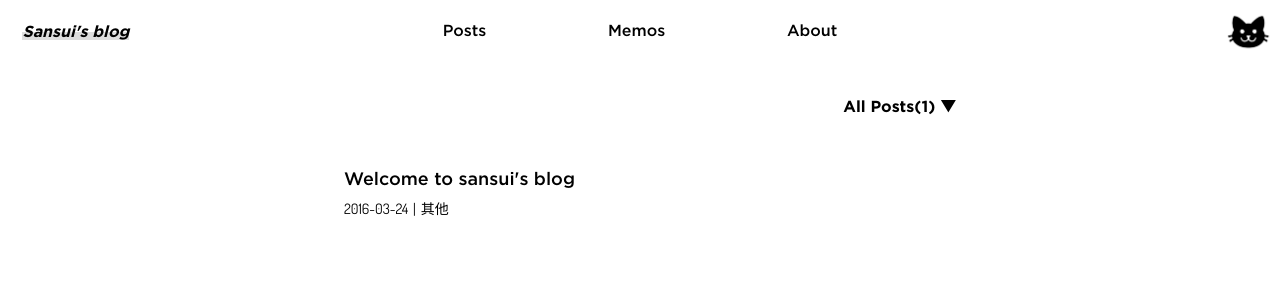
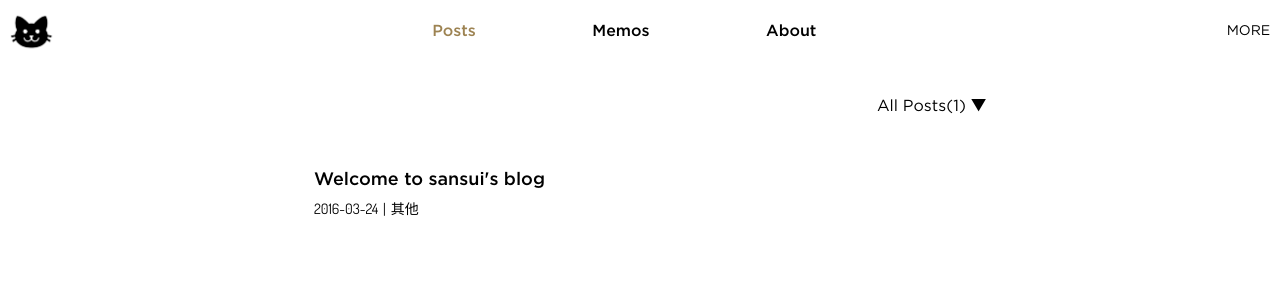
Before and after one commit to Sansui233/blog-neko, a Next.js app: page / in a window 1280 px wide. Shown: the top 300 px of the page. Built offline with nearby package versions, Linux system fonts and the light colour scheme.

Commit message:
抠点样式

```diff
--- a/components/Header.tsx
+++ b/components/Header.tsx
@@ -1,5 +1,6 @@
 import { GetStaticProps } from "next"
 import Link from "next/link"
+import { useRouter } from "next/router"
 import React, { useContext, useEffect, useState } from "react"
 import styled, { ThemeContext } from "styled-components"
 import { throttle } from "../utils/throttle"
@@ -9,6 +10,7 @@ export default function Header() {
   const theme = useContext(ThemeContext)
   const [isHidden, setisHidden] = useState(false)
   const [isSidebar, setIsSidebar] = useState(false)
+  const router = useRouter()
 
   useEffect(() => { // This will be rendered twice?
     let previousTop = globalThis.scrollY
@@ -43,20 +45,20 @@ export default function Header() {
     <React.Fragment>
       <Sidebar isShow={isSidebar} toggle={toggleSidebar} />
       <Layout isHidden={isHidden}>
-        <Description>
-          <div>
-            <Link href="/">{"Sansui's blog"}</Link>
-          </div>
+        <Avatar >
+          <Link href="/" passHref={true}>
+            {/*eslint-disable-next-line @next/next/no-img-element*/}
+            <a><img src={theme.assets.favico} alt="Sansui" /></a>
+          </Link>
+        </Avatar>
+        <Nav>
+          <ol className={router.pathname === "/" ? 'current' : ''}><Link href="/">Posts</Link></ol>
+          <ol className={router.pathname === "/memos" ? 'current' : ''}><Link href="/memos">Memos</Link></ol>
+          <ol className={router.pathname === "/about" ? 'current' : ''}><Link href="/about">About</Link></ol>
+        </Nav>
+        <Description onClick={toggleSidebar}>
+          <span>{"MORE"}</span>
         </Description>
-        <Nav>
-          <ol><Link href="/">Posts</Link></ol>
-          <ol><Link href="/memos">Memos</Link></ol>
-          <ol><Link href="/about">About</Link></ol>
-        </Nav>
-        <Avatar onClick={toggleSidebar}>
-          {/*eslint-disable-next-line @next/next/no-img-element*/}
-          <img src={theme.assets.favico} alt="Sansui" />
-        </Avatar>
       </Layout>
       <PlaceHolder>
         - 人活着就是为了卡卡西 -
@@ -82,28 +84,23 @@ const Layout = styled.header<{
   justify-content: space-between;
   align-items: center;
   position: fixed;
-  background-color: ${(props => props.theme.colors.background)};
-  z-index:9;
+  background-color: ${(props => props.theme.colors.bg)};
+  z-index:10;
   transform: ${props => props.isHidden ? "translateY(-100%)" : "translateY(0)"};
   transition: transform .5s ease;
 `
 
 const Description = styled.div`
   flex: 1;
+  text-align: right;
+  font-size: 0.875em;
+  padding: 0 .7em 0 0.4em;
+  cursor: pointer;
 
-  div {
-    font-style: italic;
-    font-weight: bold;
-    margin-left: 1rem;
-    padding: 0 .7em 0 0.4em;
-    @media screen and (max-width: 580px) {
-      font-size: 0.875em;
-      width: 9ch;
-    }
-  }
-
-  a {
-    box-shadow: inset 0 -0.5em 0 ${props => props.theme.colors.hoverBg};
+  margin-left: 1rem;
+  @media screen and (max-width: 580px) {
+    font-size: 0.875em;
+    width: 9ch;
   }
 `
 const Nav = styled.nav`
@@ -125,16 +122,21 @@ const Nav = styled.nav`
     content: '';
     position: absolute;
     left: 0;
-    bottom: 0;
-    width: 100%;
-    height: 0;
-    background: ${props => props.theme.colors.hoverBg};
-    transition: height .3s ease;
+    bottom: -3px;
+    width: 0;
+    height: 2px;
+    background: ${props => props.theme.colors.gold};
+    transition: width 1s cubic-bezier(0.34, 0.04, 0.03, 1.4), background .3s;
   }
 
   a:hover::before {
-    height: 40%;
+    width: 100%;
   }
+
+  ol.current a{
+    color: ${props => props.theme.colors.gold};
+  }
+
 `
 const Avatar = styled.div`
   flex: 1;
@@ -143,7 +145,7 @@ const Avatar = styled.div`
   img {
     width: 63px;
     height: 63px;
-    float: right;
+    float: left;
     cursor: pointer;
     @media screen and (max-width: 580px) {
       width: 3rem;
--- a/components/NavDropper.tsx
+++ b/components/NavDropper.tsx
@@ -60,22 +60,14 @@ const NavItem = styled.div`
   cursor: pointer;
   position: relative;
   &:hover span{
-    box-shadow: inset 0 -1px 0 ${props => props.theme.colors.textGray};
+    border-bottom: solid 1px ${props => props.theme.colors.gold};
   }
 `
 
 const MainItem = styled.div`
-  font-weight: bold;
   transform: translateX(.3em);
   span {
     cursor: pointer;
-    box-shadow: inset 0 0 0 ${props => props.theme.colors.hoverBg};
     transition: box-shadow 0.5s ease;
   }
-  span:hover {
-    box-shadow: inset 0 -0.5em 0 ${props => props.theme.colors.hoverBg};
-  }
-  span.is-open {
-    box-shadow: inset 0 -0.5em 0 ${props => props.theme.colors.hoverBg};
-  }
 `
--- a/components/Sidebar.tsx
+++ b/components/Sidebar.tsx
@@ -1,7 +1,6 @@
 import Link from "next/link"
 import styled, { ThemeContext } from "styled-components"
-import { fadeIn, TextFocusIn } from "../styles/animations"
-import { useContext, useState } from "react"
+import { useContext } from "react"
 import { getAppTheme, setAppTheme, ThemeMsg } from "../utils/app-states"
 
 type Props = {
@@ -20,10 +19,15 @@ export default function Sidebar({ isShow, toggle }: Props) {
     setAppTheme(targetTheme)
   }
 
-  return (isShow ? (
-    <Container>
-      <Close onClick={toggle}>X</Close>
-      <Content>
+  return (
+    <Container className={isShow ? '' : 'hidden'}>
+      {/* <Close onClick={toggle}>X</Close> */}
+      <Content style={{ paddingTop: '8rem' }}>
+        <h1>
+          <span style={{ borderBottom: "2px solid #9d8352" }}>
+            {"Sansui's blog"}
+          </span>
+        </h1>
         <div onClick={handleThemeChange}>
           <OptionText style={{ fontSize: '1.625rem' }}>
             {themeContext.mode.toUpperCase()} THEME
@@ -34,18 +38,22 @@ export default function Sidebar({ isShow, toggle }: Props) {
         <p style={{ paddingTop: '2em' }}>持续完善中</p>
         <p>Sansui 2022 All rights reserved</p>
       </Content>
-    </Container>) : null)
+    </Container>)
 }
 
 const Container = styled.div`
-  background: #000000e3;
-  backdrop-filter: blur(6px);
+  background: #242424;
   position: fixed;
   width: 100%;
   height: 100%;
   z-index: 10;
   color: white;
-  animation: ${fadeIn} .5s cubic-bezier(0.390, 0.575, 0.565, 1.000) both;
+  transform: translateY(0);
+  transition: transform 1s cubic-bezier(0.35, 0, 0.15, 1);
+
+  &.hidden {
+    transform: translateY(-100%);
+  }
 `
 
 const Close = styled.div`
@@ -66,15 +74,15 @@ const Content = styled.div`
   margin: 0 auto;
   padding: 92px 0px;
   text-align: center;
-  font-size: 4rem;
   font-weight: bold;
 `
 
 const OptionText = styled.span`
+
+  font-size: 1.625rem;
   position: relative;
   box-shadow: inset 0 0 0 #ffffff55;
   transition: box-shadow .3s ease;
-  animation: ${TextFocusIn} .5s cubic-bezier(0.550, 0.085, 0.680, 0.530) both;
   cursor: pointer;
 
   :hover {
--- a/pages/index.tsx
+++ b/pages/index.tsx
@@ -52,16 +52,18 @@ const Home: NextPage<Props> = ({ posts, categories }: Props) => {
           <NavDropper items={categories} current={currCategory} setCurrent={setCurrCategory} />
           <PostGrids>
             {filteredPosts.map(p => (
-              <Card key={p.id}>
+              <Link key={p.id} href={'/posts/' + p.id} passHref={true}>
+                <Card>
                   <div className='card-content'>
-                  <Title><Link href={'/posts/' + p.id}>{p.title}</Link></Title>
+                    <Title>{p.title}</Title>
                     <div className='meta'>
                       <span className='date'>{p.date}</span>
                       {` | `}
-                    <Link href={`/categories/${p.categories}`}>{p.categories}</Link>
+                      {p.categories}
                     </div>
                   </div>
                 </Card>
+              </Link>
             ))}
           </PostGrids>
         </MainLayoutStyle>
@@ -82,7 +84,7 @@ export const getStaticProps: GetStaticProps<Props> = async () => {
 export default Home
 
 export const MainLayoutStyle = styled.div`
-  max-width: 720px;
+  max-width: 780px;
   margin: 0 auto;
   padding: 0 48px 48px 48px;
 
@@ -114,20 +116,20 @@ const PostGrids = styled.section`
   }
 `
 
-const Card = styled.div`
+const Card = styled.a`
+  display: block;
   min-height: 6rem;
+  cursor: pointer;
+  transition: transform 0.5s cubic-bezier(0.175, 0.885, 0.32, 1.275) 0s;
+  position: relative;
+
+  :hover{
+    ${props => props.theme.styles.boxShadow}
+    transform: scale(1.1);
+  }
 
   .card-content {
     padding: 1rem;
-  }
-
-  a {
-    box-shadow: inset 0 0 0 ${props => props.theme.colors.hoverBg};
-    transition: box-shadow 0.5s ease;
-  }
-
-  a:hover {
-    box-shadow: inset 0 -0.5em 0 ${props => props.theme.colors.hoverBg};
   }
 
   .meta {
--- a/styles/animations.ts
+++ b/styles/animations.ts
@@ -8,7 +8,7 @@ export const fadeIn = keyframes`
   opacity: 1;
 }`
 
-export const TextFocusIn = keyframes`
+export const textFocusIn = keyframes`
 0% {
   -webkit-filter: blur(12px);
           filter: blur(12px);
@@ -20,3 +20,19 @@ export const TextFocusIn = keyframes`
   opacity: 1;
 }
 `
+
+export const slideDown = keyframes`
+0% {
+  transform: translateY(-100%);
+}
+100% {
+  transform: translateY(0);
+}`
+
+export const slideUp = keyframes`
+0% {
+  transform: translateY(0);
+}
+100% {
+  transform: translateY(-100%);
+}`
--- a/styles/global.ts
+++ b/styles/global.ts
@@ -2,7 +2,7 @@ import { createGlobalStyle } from "styled-components";
 
 export const GlobalStyle = createGlobalStyle`
   body {
-    background: ${({ theme }) => theme.colors.background};
+    background: ${({ theme }) => theme.colors.bg};
     color: ${({ theme }) => theme.colors.textPrimary}
   }
 `
--- a/styles/theme.ts
+++ b/styles/theme.ts
@@ -8,7 +8,9 @@ export const lightTheme: DefaultTheme = {
   colors: {
     textPrimary: 'black',
     textGray: '#666666',
-    background: 'white',
+    gold: '#9d8352',
+    bg: 'white',
+    bgInverse: "#292929",
     hoverBg: '#00000022',
     codeBlockBg: '#eeeeee',
     memoGradient: css`
@@ -23,6 +25,10 @@ export const lightTheme: DefaultTheme = {
     background: -o-linear-linear-gradient(to right, rgba(255,255,255,0) 0%, rgba(255,255,255,0.8) 14%, rgba(255,255,255,1) 23%, rgba(255,255,255,1) 100%);
     background: linear-gradient(to right, rgba(255,255,255,0) 0%, rgba(255,255,255,0.8) 14%, rgba(255,255,255,1) 23%, rgba(255,255,255,1) 100%);
     `
+  },
+  styles: {
+    boxShadowHidden: "box-shadow: rgb(0 0 0 / 5%) 0px 0rem 0rem;",
+    boxShadow: "box-shadow: rgb(0 0 0 / 5%) 0px 0.5rem 2rem;"
   }
 }
 export const darkTheme: DefaultTheme = {
@@ -33,7 +39,9 @@ export const darkTheme: DefaultTheme = {
   colors: {
     textPrimary: 'white',
     textGray: '#aaaaaa',
-    background: '#242424',
+    gold: '#9d8352',
+    bg: '#242424',
+    bgInverse: 'white',
     hoverBg: '#ffffff55',
     codeBlockBg: '#3b3b3b',
     memoGradient: css`
@@ -48,6 +56,10 @@ export const darkTheme: DefaultTheme = {
     background: -o-linear-linear-gradient(to right, rgba(36,36,36,0) 0%, rgba(36,36,36,0.8) 14%, rgba(36,36,36,1) 23%, rgba(36,36,36,1) 100%);
     background: linear-gradient(to right, rgba(36,36,36,0) 0%, rgba(36,36,36,0.8) 14%, rgba(36,36,36,1) 23%, rgba(36,36,36,1) 100%);
     `
+  },
+  styles: {
+    boxShadowHidden: "box-shadow: rgb(255 255 255 / 5%) 0px 0rem 0rem;",
+    boxShadow: "box-shadow: rgb(255 255 255 / 5%) 0px 0.5rem 2rem;"
   }
 }
 
```
Also changed, not shown: @types/styled.d.ts (+9 -3 lines), pages/posts/[id].tsx (+23 -5 lines). Lines whose indentation alone changed are shown as unchanged.
